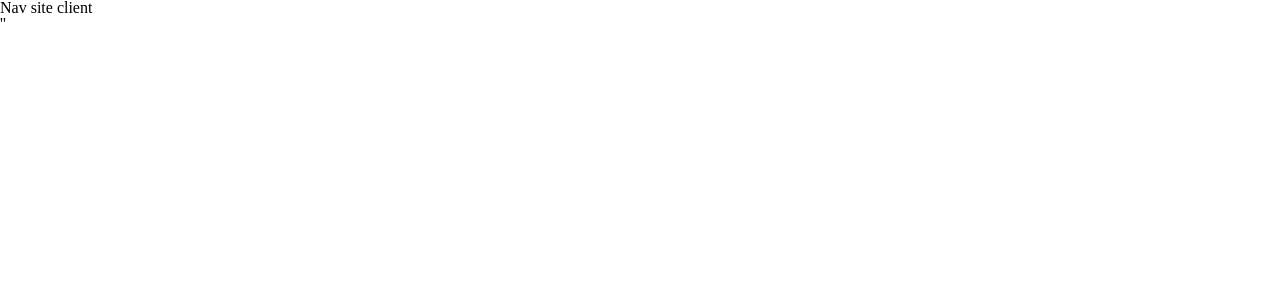
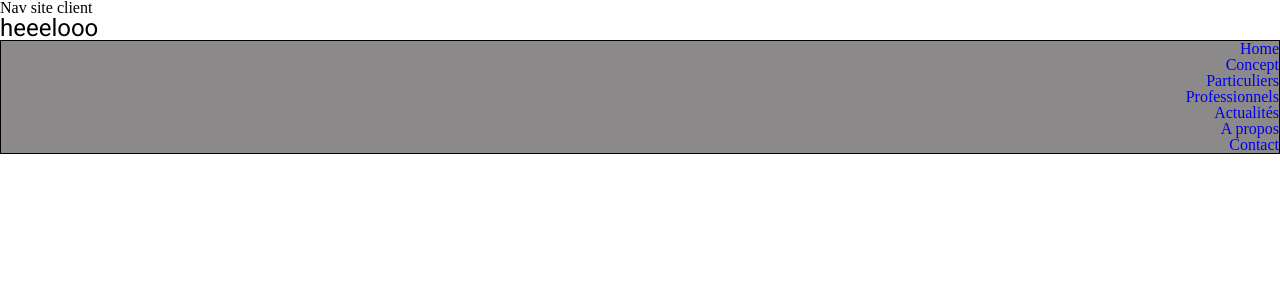
Before and after one commit to nafaaChemil/remoteFR-R2dwild-P3-cubecraft-front, a React (Create React App) app: page /contact in a window 1280 px wide. Shown: the top 300 px of the page. Built offline with nearby package versions, Linux system fonts and the light colour scheme; no server answers.

Commit message:
construction du footer et routes dans app.js

```diff
--- a/src/App.js
+++ b/src/App.js
@@ -6,6 +6,12 @@ import AdminSlider from './screens/Admin/AdminSlider'
 import NavBarAdmin from './screens/Admin/NavBarAdmin'
 import Home from './screens/Client/Home'
 import Concept from './screens/Client/Concept'
+import Contact from './screens/Client/Contact'
+import News from './screens/Client/News'
+import Footer from './components/Client/Footer'
+import Particular from './screens/Client/Particular'
+import Pro from './screens/Client/Pro'
+import About from './screens/Client/About'
 
 const App = () => {
 
@@ -18,9 +24,16 @@ const App = () => {
       <Switch>
         <Route  exact path='/' component={Home} />
         <Route  path='/concept' component={Concept} />
+        <Route path='/contact' component={Contact} />
+        <Route path='/news' component={News} />
+        <Route path='/particular' component={Particular} />
+        <Route path='/pro' component={Pro} />
+        <Route paht='/about' component={About} />
         <Route path='/admin/slider'  component={AdminSlider} />
         <Route path='/admin/about'  component={AdminAboutUs} />
-      </Switch>''
+      </Switch>
+      {location.pathname.includes('admin') ? '' : <Footer />}
+
       </div>
     </Router>
   );
--- /dev/null
+++ b/src/components/Client/Footer.css
@@ -0,0 +1,17 @@
+footer_link {
+  list-style: none;
+}
+
+
+.footer_container {
+  display: flex;
+  flex-direction: column;
+  text-align: right;
+  border: solid black 1px;
+  background-color: rgb(139, 137, 137);
+}
+
+.coordonnees {
+  text-align: center;
+
+}
--- a/src/components/Client/Footer.js
+++ b/src/components/Client/Footer.js
@@ -0,0 +1,37 @@
+import React, { useState, useEffect } from 'react'
+import { FooterClient } from '../../components/Client/FooterClient'
+import { Link } from 'react-router-dom'
+import axios from 'axios'
+import SuppOrEdit from '../../components/Admin/SuppOrEdit'
+import './Footer.css'
+
+function Footer() {
+  const [datas, setDatas] = useState([''])
+
+  useEffect(() => {
+    const fetchData = async () => {
+      const resq = await axios.get('http://localhost:4242/contact')
+     setDatas(resq.data)
+     console.log(resq.data)
+    }
+    fetchData()
+  }, [])
+
+  return (
+    <div className='footer_container'>
+      <div className='coordonnees'>
+
+            <p>{datas[0].Adress}</p>
+      </div>
+        <ul className='footer_link'>
+          {FooterClient.map((link, i) => (
+            <li key={i}>
+              <Link to={link.route}>{link.linkname}</Link>
+            </li>
+          ))}
+        </ul>
+      </div>
+  )
+}
+
+export default Footer;
--- /dev/null
+++ b/src/components/Client/FooterClient.js
@@ -0,0 +1,37 @@
+export const FooterClient = [
+  {
+    id: '1',
+    linkname: 'Home',
+    route: '/'
+  },
+  {
+    id: '2',
+    linkname: 'Concept',
+    route: '/concept'
+  },
+  {
+    id: '3',
+    linkname: 'Particuliers',
+    route: '/particular'
+  },
+  {
+    id: '4',
+    linkname: 'Professionnels',
+    route: '/pro'
+  },
+  {
+    id: '5',
+    linkname: 'Actualités',
+    route: '/News'
+  },
+  {
+    id: '6',
+    linkname: 'A propos',
+    route: '/About'
+  },
+  {
+    id: '7',
+    linkname: 'Contact',
+    route: '/Contact'
+  }
+]
--- a/src/screens/Client/About.js
+++ b/src/screens/Client/About.js
@@ -0,0 +1,11 @@
+import React from 'react'
+
+function About() {
+  return (
+    <div>
+      <h2>IIIIII</h2>
+    </div>
+  )
+}
+
+export default About
--- /dev/null
+++ b/src/screens/Client/Contact.js
@@ -0,0 +1,13 @@
+import React from 'react'
+
+function Contact() {
+  return (
+    <div>
+      <h1>heeelooo
+
+      </h1>
+    </div>
+  )
+}
+
+export default Contact
--- a/src/screens/Client/News.js
+++ b/src/screens/Client/News.js
@@ -0,0 +1,11 @@
+import React from 'react'
+
+function News() {
+  return (
+    <div>
+      <h1>A B C D</h1>
+    </div>
+  )
+}
+
+export default News
--- a/src/screens/Client/Particular.js
+++ b/src/screens/Client/Particular.js
@@ -0,0 +1,11 @@
+import React from 'react'
+
+function Particular() {
+  return (
+    <div>
+      <h1>ALLO LA TERRE</h1>
+    </div>
+  )
+}
+
+export default Particular
--- a/src/screens/Client/Pro.js
+++ b/src/screens/Client/Pro.js
@@ -0,0 +1,11 @@
+import React from 'react'
+
+function Pro() {
+  return (
+    <div>
+      <h1>BONJOUR</h1>
+    </div>
+  )
+}
+
+export default Pro
```
